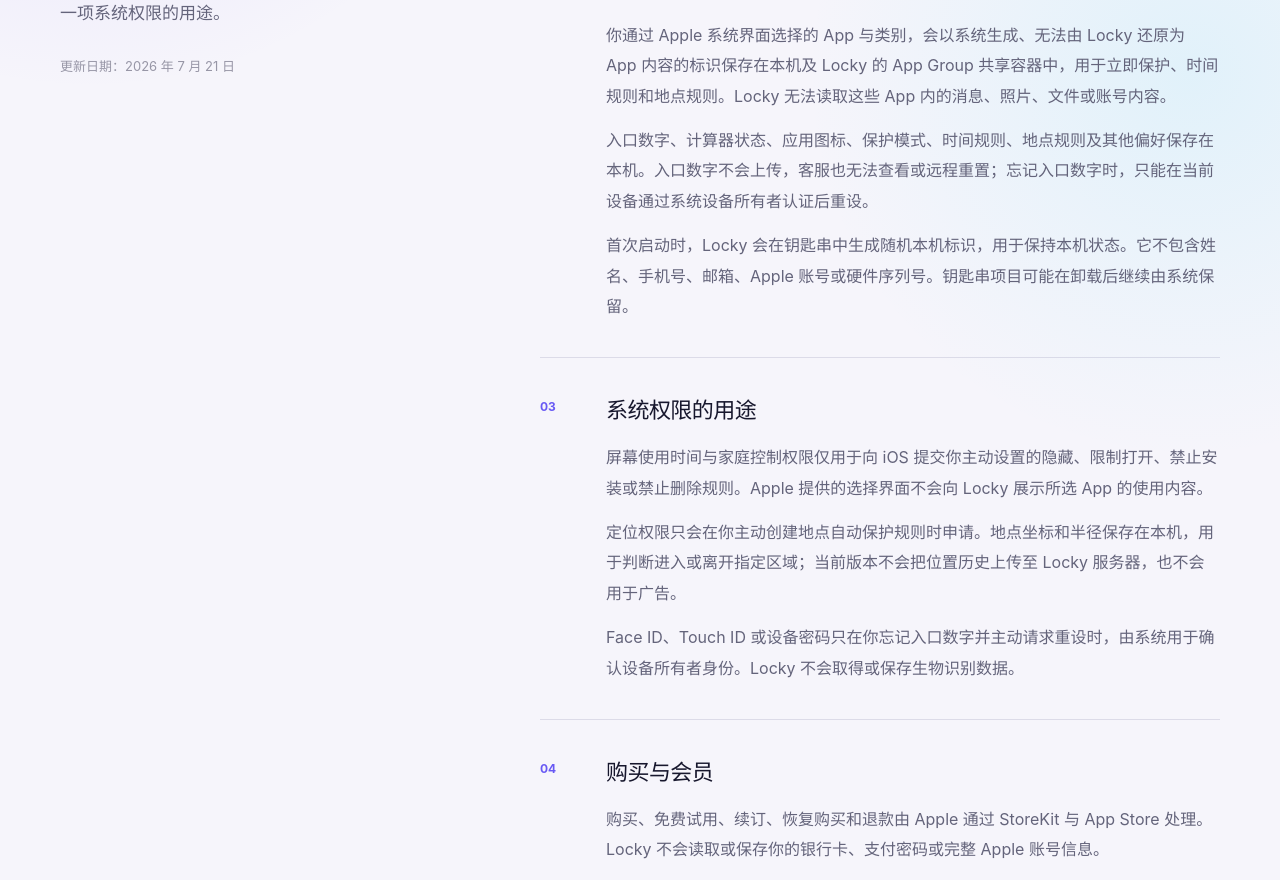
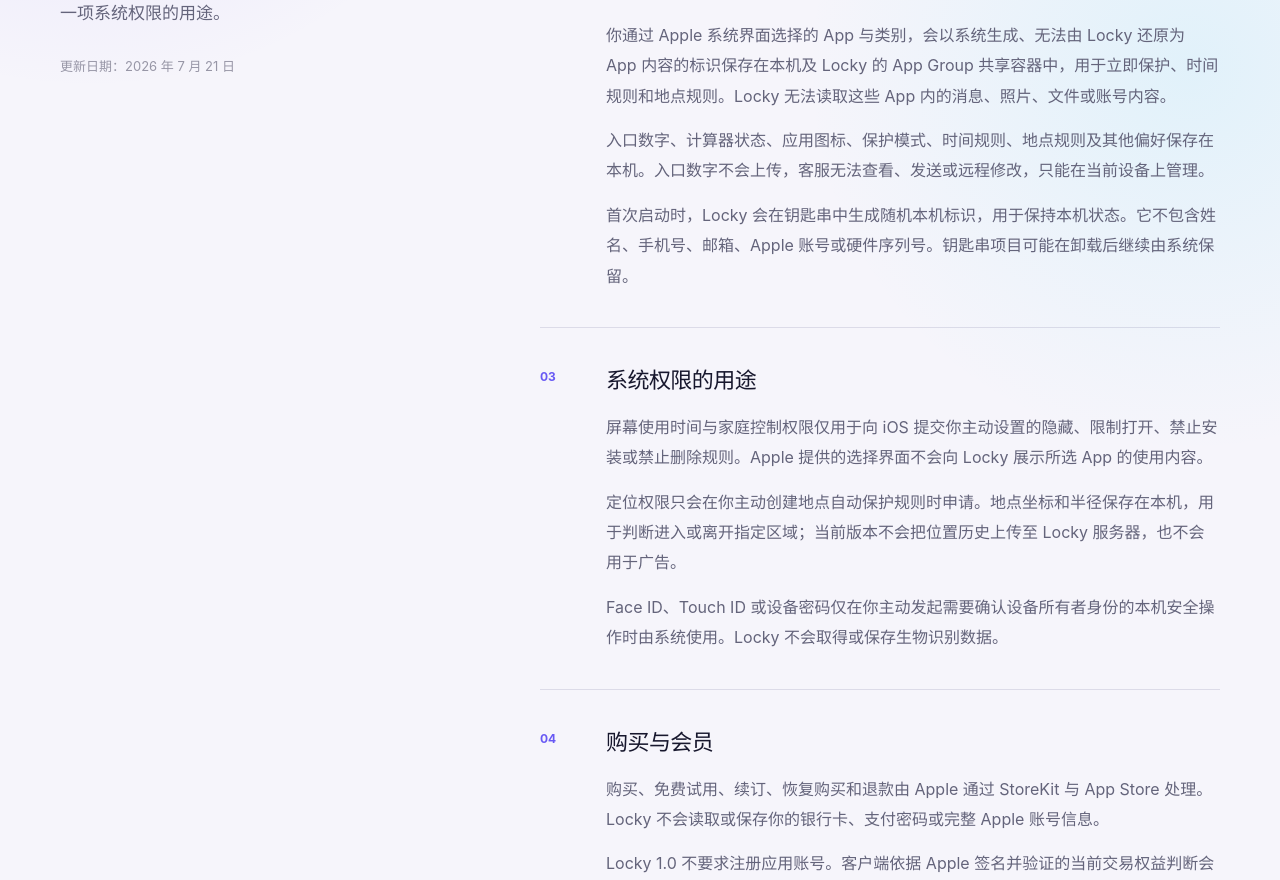
Before and after one commit to saberLiuhui/locky-support, a Next.js app: page /privacy in a window 1280 px wide. Shown: the part 412-1292 px from the top of the page. Built offline with nearby package versions, Linux system fonts and the light colour scheme.

Commit message:
Remove public access-code recovery hints

```diff
--- a/app/privacy/page.tsx
+++ b/app/privacy/page.tsx
@@ -24,7 +24,7 @@
           title: "保存在设备上的数据",
           paragraphs: [
             <>你通过 Apple 系统界面选择的 App 与类别，会以系统生成、无法由 Locky 还原为 App 内容的标识保存在本机及 Locky 的 App Group 共享容器中，用于立即保护、时间规则和地点规则。Locky 无法读取这些 App 内的消息、照片、文件或账号内容。</>,
-            <>入口数字、计算器状态、应用图标、保护模式、时间规则、地点规则及其他偏好保存在本机。入口数字不会上传，客服也无法查看或远程重置；忘记入口数字时，只能在当前设备通过系统设备所有者认证后重设。</>,
+            <>入口数字、计算器状态、应用图标、保护模式、时间规则、地点规则及其他偏好保存在本机。入口数字不会上传，客服无法查看、发送或远程修改，只能在当前设备上管理。</>,
             <>首次启动时，Locky 会在钥匙串中生成随机本机标识，用于保持本机状态。它不包含姓名、手机号、邮箱、Apple 账号或硬件序列号。钥匙串项目可能在卸载后继续由系统保留。</>,
           ],
         },
@@ -33,7 +33,7 @@
           paragraphs: [
             <>屏幕使用时间与家庭控制权限仅用于向 iOS 提交你主动设置的隐藏、限制打开、禁止安装或禁止删除规则。Apple 提供的选择界面不会向 Locky 展示所选 App 的使用内容。</>,
             <>定位权限只会在你主动创建地点自动保护规则时申请。地点坐标和半径保存在本机，用于判断进入或离开指定区域；当前版本不会把位置历史上传至 Locky 服务器，也不会用于广告。</>,
-            <>Face ID、Touch ID 或设备密码只在你忘记入口数字并主动请求重设时，由系统用于确认设备所有者身份。Locky 不会取得或保存生物识别数据。</>,
+            <>Face ID、Touch ID 或设备密码仅在你主动发起需要确认设备所有者身份的本机安全操作时由系统使用。Locky 不会取得或保存生物识别数据。</>,
           ],
         },
         {
--- a/app/support/page.tsx
+++ b/app/support/page.tsx
@@ -15,10 +15,6 @@
   {
     question: "如何恢复已经隐藏的 App？",
     answer: "进入 Locky 的保护页面选择“恢复所选 App”。若无法进入或状态异常，请前往权限页面使用“恢复全部 App”。恢复功能不要求会员。",
-  },
-  {
-    question: "忘记计算器入口数字怎么办？",
-    answer: "在计算器入口持续长按等号约 10 秒，然后通过 Face ID、Touch ID 或设备密码确认设备所有者身份，即可在本机重设新的六位数字。客服无法查看旧数字，也没有万能码。",
   },
   {
     question: "为什么地点规则没有准时触发？",
```
